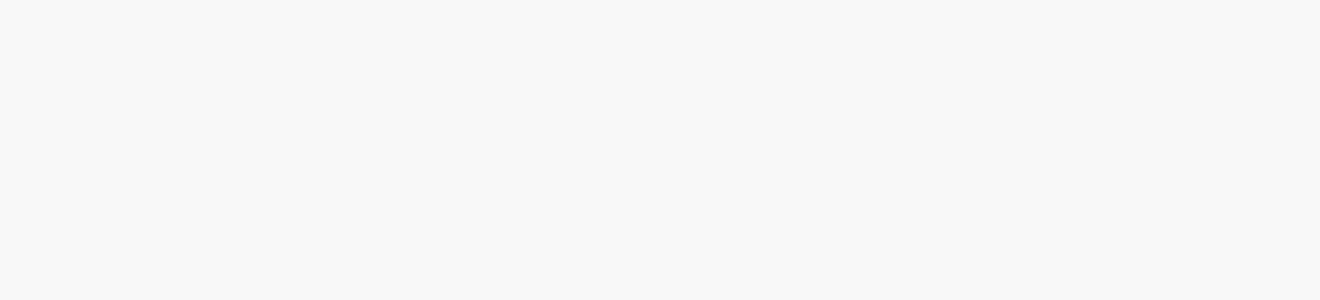
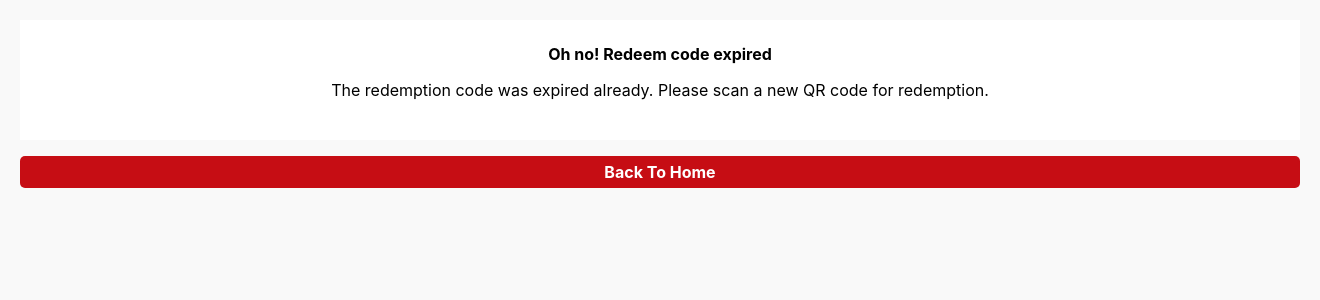
Before and after one commit to irineonyx/merchant-loyalty, a React (Create React App) app: page /#/expired in a window 1280 px wide. Before the commit this address had no page. Shown: the top 300 px of the page, 1320 px wide, since content can reach past the window. Built offline with nearby package versions, Linux system fonts and the light colour scheme.

Commit message:
add redeem expired page

```diff
--- a/package.json
+++ b/package.json
@@ -8,6 +8,7 @@
     "@testing-library/user-event": "^13.5.0",
     "firebase": "^9.17.2",
     "jsqr": "^1.4.0",
+    "moment": "^2.29.4",
     "react": "^18.2.0",
     "react-device-detect": "^2.2.3",
     "react-dom": "^18.2.0",
--- a/src/App.js
+++ b/src/App.js
@@ -2,6 +2,7 @@ import React from 'react';
 import { HashRouter, Routes, Route } from 'react-router-dom';
 import Home from './Home';
 import RedeemComplete from './RedeemComplete';
+import RedeemExpired from './RedeemExpired';
 import './App.css';
 
 const App = () => {
@@ -12,6 +13,7 @@ const App = () => {
           <Route exact path="/">
             <Route index element={<Home />} />
             <Route path="complete" element={<RedeemComplete />} />
+            <Route path="expired" element={<RedeemExpired />} />
           </Route>
         </Routes>
       </HashRouter>
--- a/src/Home.jsx
+++ b/src/Home.jsx
@@ -1,11 +1,10 @@
 import React, { useEffect, useRef, useState } from 'react';
 import { useNavigate } from 'react-router-dom';
-import Webcam from 'react-webcam';
 import jsQR from "jsqr";
 import { isMobile } from "react-device-detect";
-import { fetchToken, onMessageListener } from './firebase';
 import './App.css';
 import imgQRBorder from './images/qr-border.png';
+import moment from 'moment';
 
 const Home = () => {
   const [qrResult, setQrResult] = useState("");
@@ -62,9 +61,18 @@ const Home = () => {
   useEffect(() => {
     if(qrResult.length > 1 && qrResult.includes('HPKQR-')){
         if(qrResult.indexOf('-TIME') > 0){
-            const newQRResult = qrResult.substring(0, qrResult.indexOf('-TIME'))
-            console.log(newQRResult)
-            createTransaction(newQRResult)
+            const redemptionCode = qrResult.substring(0, qrResult.indexOf('-TIME'))
+            const timestampUser = qrResult.substring(qrResult.indexOf('-TIME')+5, qrResult.length)
+            const timestampCurrent = moment()
+            const timestampDiff = timestampCurrent.diff(timestampUser, 'seconds', true)
+            console.log("time diff: " + timestampDiff)
+            if(timestampDiff > 30){
+              navigate('/expired');
+            }
+            else{
+              createTransaction(redemptionCode)
+            }
+
         }
         else{
             console.log(qrResult)
--- /dev/null
+++ b/src/RedeemExpired.jsx
@@ -0,0 +1,22 @@
+import React, { useState } from 'react';
+import { Link,useLocation } from 'react-router-dom';
+
+const RedeemExpired = () => {
+
+  return (
+    <>
+      <div className="body-float-grey page-complete">
+        <div className="body-float-inner">
+          <div className="bold mt-2">Oh no! Redeem code expired</div>
+          <div>
+            The redemption code was expired already. Please scan a new QR code for redemption.
+          </div>
+        </div>
+        <Link to={'/'}>
+          <div className="btn-action-active back-home">Back To Home</div>
+        </Link>
+      </div>
+    </>
+  );
+};
+export default RedeemExpired;
```
Also changed, not shown: 1 other file (tests, documents, lock files or other folders).
